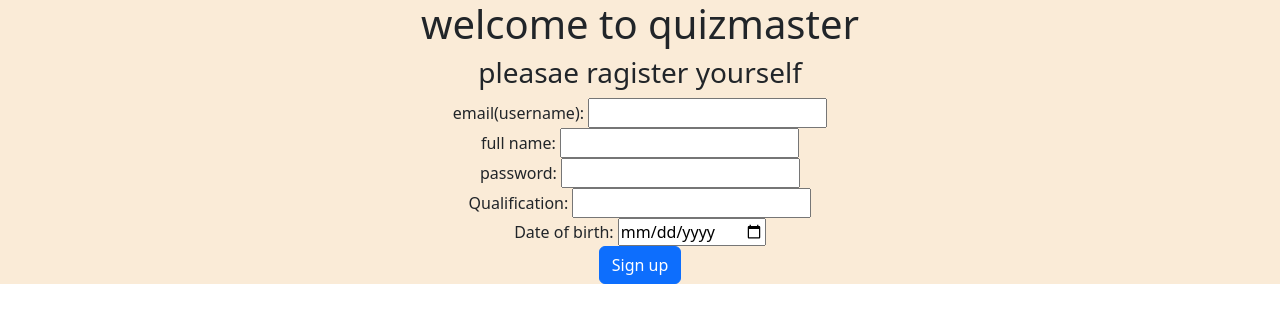
After one commit to 23f3001800/quizmaster1, a Python web app: template templates/login.html in a window 1280 px wide. The commit adds this page. Shown: the top 323 px of the page. Run offline with Jinja, Linux system fonts and the light colour scheme; the template is opened without the code that fills it, so the values that code supplies are empty.

Commit message:
initial setup

```diff
--- /dev/null
+++ b/static/main.css
@@ -0,0 +1,27 @@
+.panel {
+background-color: antiquewhite;
+margin: auto;
+padding: auto;
+width: auto;
+text-align: center;
+border: 2px;
+
+}
+.container{
+    height: auto;
+    margin: auto;
+    width: 80%;
+    border: 1px solid blue;
+}
+
+.form{
+    border: 1px solid blue;
+    width: 600px;
+    height: 500px;
+    margin: auto;
+    margin-top: 20px;
+    padding: 10px;
+    border-radius: 10px;
+    font-size: 16px;
+    text-align: justify;
+}
--- /dev/null
+++ b/templates/login.html
@@ -0,0 +1,33 @@
+<!doctype html>
+<html lang="en">
+  <head>
+    <meta charset="utf-8">
+    <meta name="viewport" content="width=device-width, initial-scale=1">
+    <title>user signup</title>
+    <link rel="stylesheet" href="\static\main.css">
+    <link href="https://cdn.jsdelivr.net/npm/bootstrap@5.3.3/dist/css/bootstrap.min.css" rel="stylesheet" integrity="sha384-QWTKZyjpPEjISv5WaRU9OFeRpok6YctnYmDr5pNlyT2bRjXh0JMhjY6hW+ALEwIH" crossorigin="anonymous">
+  </head>
+  <body>
+    <div class="panel">
+        <div class="=conatiner">
+            <h1>welcome to quizmaster</h1>
+            <div class="=form">
+                <h3>pleasae ragister yourself</h3>
+                <form action="POST">
+                    <label for="email">email(username):</label>
+                    <input type="email"><br>
+                    <label for="fullname"> full name:</label>
+                    <input type="text"><br>
+                    <label for="password"> password:  </label>
+                    <input type="password"><br>
+                    <label for="qualification">Qualification:</label>
+                    <input type="text"><br>
+                    <label for="dob">Date of birth:</label>
+                    <input type="date"><br>
+                    <button type="button" class="btn btn-primary">Sign up</button>
+                </form>
+            </div>
+        </div>
+    </div>
+  </body>
+</html>
```
Also changed, not shown: templates/index.html (+17 -9 lines), templates/signup.html (added, +33 -0 lines).
